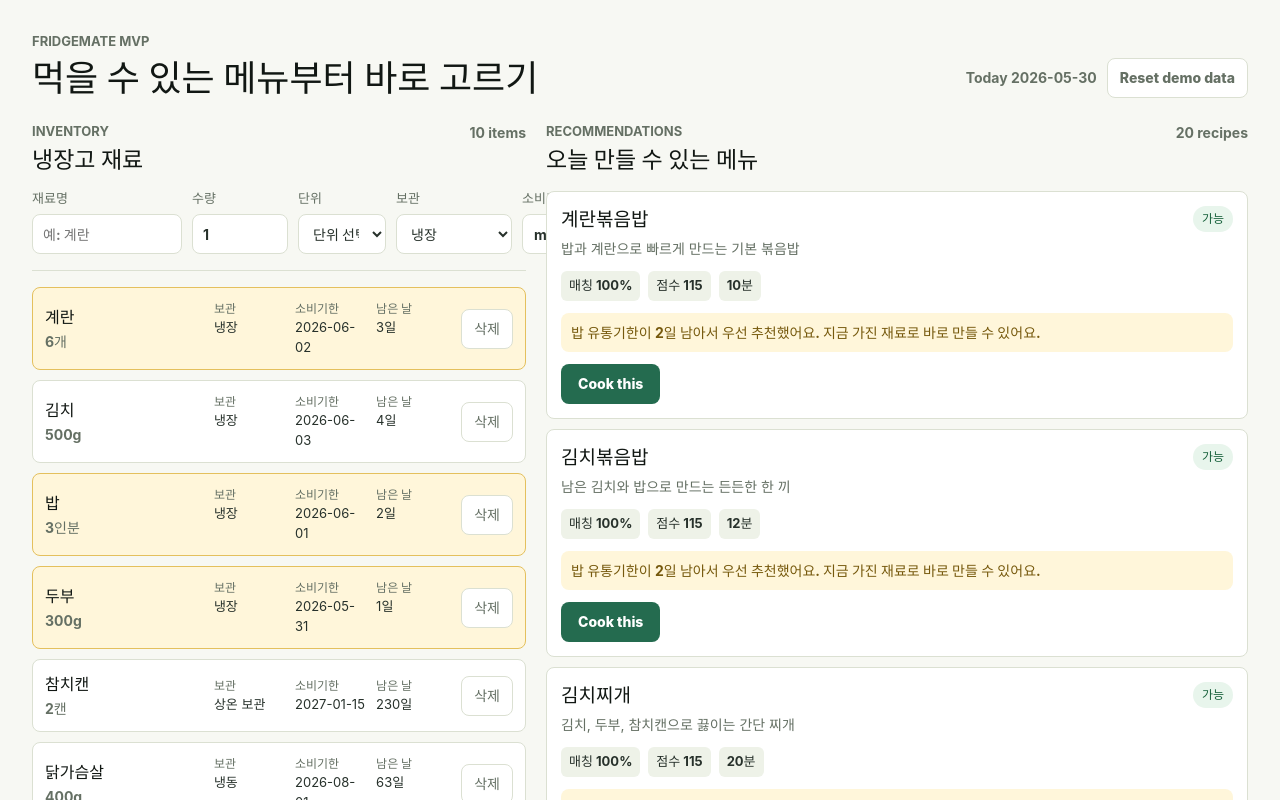
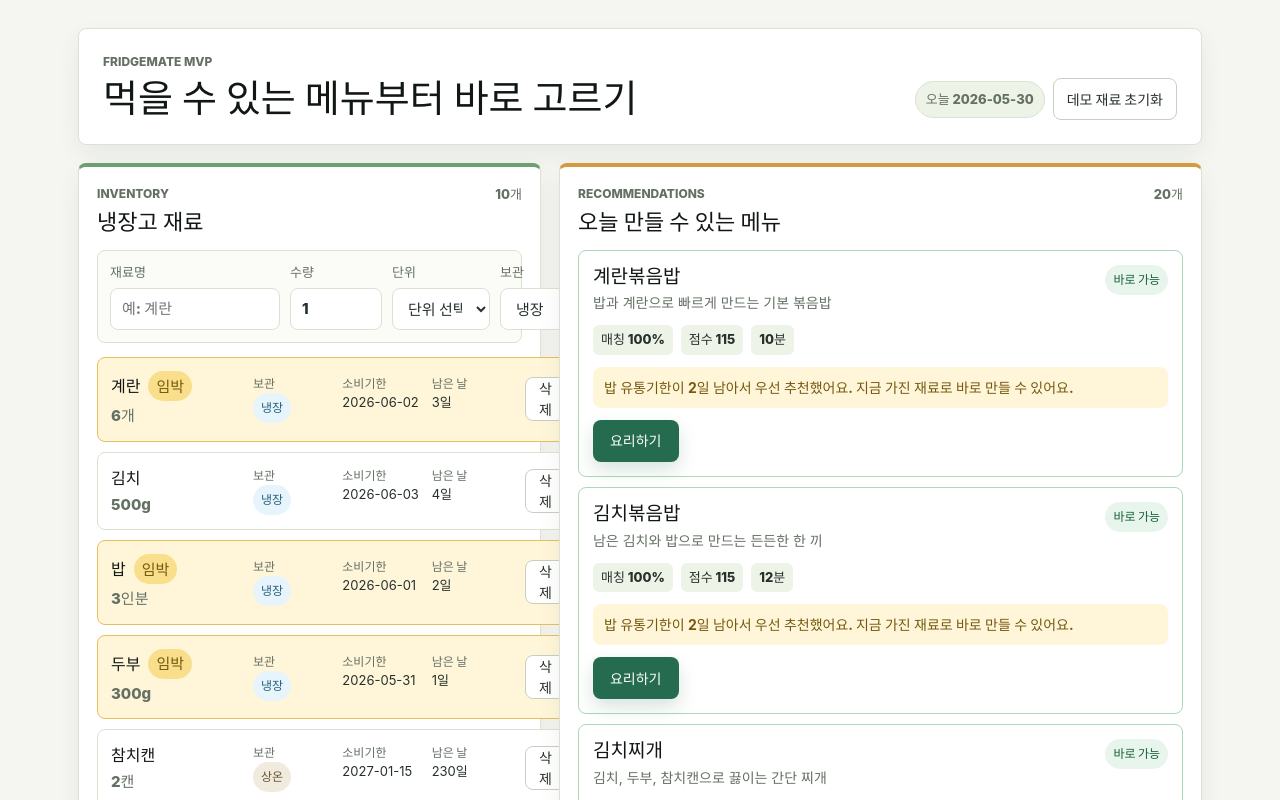
Before and after one commit to seonggwon-park/fridge-mate, a React (Vite) app: page / in a window 1280 px wide. Shown: the top 800 px of the page. Built offline with nearby package versions, Linux system fonts and the light colour scheme.

Commit message:
Polish FridgeMate UI

```diff
--- a/src/App.css
+++ b/src/App.css
@@ -1,28 +1,31 @@
 .app-shell {
-  width: min(1440px, 100%);
+  width: min(1180px, 100%);
   min-height: 100svh;
   margin: 0 auto;
-  padding: 32px;
+  padding: 18px;
   box-sizing: border-box;
 }
 
 .app-header {
-  display: flex;
-  align-items: flex-end;
-  justify-content: space-between;
-  gap: 24px;
-  margin-bottom: 24px;
+  display: grid;
+  gap: 16px;
+  margin-bottom: 18px;
+  padding: 18px;
+  border: 1px solid var(--border);
+  border-radius: 8px;
+  background: var(--surface);
+  box-shadow: var(--card-shadow);
 }
 
 .app-header h1 {
-  max-width: 760px;
+  max-width: 720px;
 }
 
 .eyebrow {
   margin: 0 0 6px;
   color: var(--muted);
-  font-size: 13px;
-  font-weight: 700;
+  font-size: 12px;
+  font-weight: 800;
   letter-spacing: 0;
   text-transform: uppercase;
 }
@@ -31,23 +34,33 @@
 .section-count {
   flex: 0 0 auto;
   color: var(--muted);
-  font-size: 14px;
-  font-weight: 700;
+  font-size: 13px;
+  font-weight: 800;
+}
+
+.today-badge {
+  padding: 8px 10px;
+  border: 1px solid var(--border);
+  border-radius: 999px;
+  background: var(--soft);
 }
 
 .header-actions {
   display: flex;
   align-items: center;
-  gap: 10px;
+  gap: 8px;
+  flex-wrap: wrap;
 }
 
 .status-message {
-  margin-bottom: 18px;
+  margin-bottom: 14px;
   padding: 12px 14px;
   border: 1px solid var(--border);
   border-radius: 8px;
   background: var(--surface);
   color: var(--text-strong);
+  font-weight: 700;
+  box-shadow: var(--card-shadow);
 }
 
 .status-message.success {
@@ -62,33 +75,43 @@
 
 .workspace-grid {
   display: grid;
-  grid-template-columns: minmax(360px, 0.95fr) minmax(420px, 1.35fr);
-  gap: 20px;
+  grid-template-columns: 1fr;
+  gap: 16px;
   align-items: start;
 }
 
 .workspace-section {
   min-width: 0;
+  padding: 16px;
+  border: 1px solid var(--border);
+  border-radius: 8px;
+  background: var(--surface);
+  box-shadow: var(--card-shadow);
+}
+
+.inventory-section {
+  border-top: 4px solid var(--inventory-accent);
+}
+
+.recommendations-section {
+  border-top: 4px solid var(--recipe-accent);
 }
 
 .section-heading {
   display: flex;
   align-items: flex-start;
   justify-content: space-between;
-  gap: 16px;
+  gap: 12px;
   margin-bottom: 14px;
 }
 
 .ingredient-form {
   display: grid;
-  grid-template-columns: minmax(150px, 1.4fr) minmax(96px, 0.7fr) minmax(
-      88px,
-      0.6fr
-    ) minmax(116px, 0.8fr) minmax(138px, 0.9fr) auto;
   gap: 10px;
-  align-items: end;
-  padding-bottom: 16px;
-  border-bottom: 1px solid var(--border);
+  padding: 12px;
+  border: 1px solid var(--border);
+  border-radius: 8px;
+  background: var(--form-bg);
 }
 
 label {
@@ -96,7 +119,7 @@ label {
   gap: 6px;
   color: var(--muted);
   font-size: 13px;
-  font-weight: 700;
+  font-weight: 800;
 }
 
 .field-hint {
@@ -108,38 +131,52 @@ label {
 input,
 select {
   width: 100%;
-  min-height: 40px;
-  padding: 0 10px;
+  min-height: 42px;
+  padding: 0 11px;
   box-sizing: border-box;
   border: 1px solid var(--border);
   border-radius: 8px;
   background: var(--surface);
   color: var(--text);
   font: inherit;
-  font-size: 14px;
+  font-size: 15px;
 }
 
 input:focus,
 select:focus {
   border-color: var(--focus);
-  outline: 2px solid var(--focus-ring);
+  outline: 3px solid var(--focus-ring);
   outline-offset: 1px;
 }
 
 button {
-  min-height: 40px;
+  min-height: 42px;
   border: 1px solid transparent;
   border-radius: 8px;
   cursor: pointer;
   font: inherit;
   font-size: 14px;
-  font-weight: 800;
+  font-weight: 850;
+  transition:
+    background 0.15s ease,
+    border-color 0.15s ease,
+    box-shadow 0.15s ease,
+    transform 0.15s ease;
+}
+
+button:hover {
+  transform: translateY(-1px);
+}
+
+button:active {
+  transform: translateY(0);
 }
 
 .primary-action {
   padding: 0 16px;
   background: var(--primary);
   color: #ffffff;
+  box-shadow: 0 8px 18px rgba(36, 107, 79, 0.18);
 }
 
 .primary-action:hover {
@@ -147,26 +184,27 @@ button {
 }
 
 .secondary-action {
-  padding: 0 12px;
-  border-color: var(--border);
+  padding: 0 13px;
+  border-color: var(--border-strong);
   background: var(--surface);
-  color: var(--muted);
+  color: var(--text);
 }
 
 .secondary-action:hover {
-  color: var(--text-strong);
   border-color: var(--muted);
+  box-shadow: var(--card-shadow);
 }
 
 .inventory-list,
 .recipe-list {
   display: grid;
   gap: 10px;
-  margin-top: 16px;
+  margin-top: 14px;
 }
 
 .ingredient-row,
-.recipe-card {
+.recipe-card,
+.empty-state {
   border: 1px solid var(--border);
   border-radius: 8px;
   background: var(--surface);
@@ -174,10 +212,8 @@ button {
 
 .ingredient-row {
   display: grid;
-  grid-template-columns: minmax(120px, 1fr) minmax(220px, 1.5fr) auto;
   gap: 12px;
-  align-items: center;
-  padding: 12px;
+  padding: 13px;
 }
 
 .ingredient-row.is-urgent {
@@ -187,7 +223,14 @@ button {
 
 .ingredient-main {
   display: grid;
-  gap: 2px;
+  gap: 4px;
+}
+
+.ingredient-title {
+  display: flex;
+  align-items: center;
+  gap: 8px;
+  flex-wrap: wrap;
 }
 
 .ingredient-main strong,
@@ -197,8 +240,8 @@ button {
 
 .ingredient-main span {
   color: var(--muted);
-  font-size: 14px;
-  font-weight: 700;
+  font-size: 15px;
+  font-weight: 800;
 }
 
 .ingredient-meta {
@@ -208,14 +251,10 @@ button {
   margin: 0;
 }
 
-.ingredient-meta div {
-  min-width: 0;
-}
-
 .ingredient-meta dt {
   color: var(--muted);
   font-size: 12px;
-  font-weight: 700;
+  font-weight: 800;
 }
 
 .ingredient-meta dd {
@@ -224,14 +263,53 @@ button {
   font-size: 13px;
 }
 
+.badge {
+  display: inline-flex;
+  align-items: center;
+  justify-content: center;
+  width: fit-content;
+  min-height: 24px;
+  padding: 3px 8px;
+  border-radius: 999px;
+  font-size: 12px;
+  font-weight: 900;
+  line-height: 1;
+}
+
+.badge.storage-fridge {
+  background: var(--cold-bg);
+  color: var(--cold-text);
+}
+
+.badge.storage-freezer {
+  background: var(--freezer-bg);
+  color: var(--freezer-text);
+}
+
+.badge.storage-room,
+.badge.storage-pantry {
+  background: var(--room-bg);
+  color: var(--room-text);
+}
+
+.badge.urgent {
+  background: var(--warning-strong-bg);
+  color: var(--warning-text);
+}
+
 .recipe-card {
   display: grid;
   gap: 12px;
   padding: 14px;
 }
 
+.recipe-card.can-cook-card {
+  border-color: var(--success-border);
+}
+
 .recipe-card-header {
   display: flex;
+  align-items: flex-start;
   justify-content: space-between;
   gap: 12px;
 }
@@ -239,6 +317,7 @@ button {
 .recipe-card h3 {
   margin: 0 0 4px;
   font-size: 19px;
+  line-height: 1.25;
 }
 
 .recipe-card p {
@@ -249,10 +328,6 @@ button {
 .status-pill {
   align-self: start;
   flex: 0 0 auto;
-  padding: 4px 9px;
-  border-radius: 999px;
-  font-size: 12px;
-  font-weight: 900;
 }
 
 .status-pill.can-cook {
@@ -277,7 +352,7 @@ button {
   background: var(--soft);
   color: var(--text);
   font-size: 13px;
-  font-weight: 700;
+  font-weight: 800;
 }
 
 .urgency-note {
@@ -285,15 +360,15 @@ button {
   border-radius: 8px;
   background: var(--warning-bg);
   color: var(--warning-text);
-  font-weight: 700;
+  font-weight: 800;
 }
 
 .recommendation-explanation {
-  padding: 9px 10px;
+  padding: 10px 11px;
   border-radius: 8px;
   background: var(--soft);
   color: var(--text);
-  font-weight: 700;
+  font-weight: 750;
 }
 
 .recommendation-explanation.urgency-note {
@@ -309,7 +384,7 @@ button {
 .missing-ingredients span {
   color: var(--muted);
   font-size: 13px;
-  font-weight: 800;
+  font-weight: 850;
 }
 
 .missing-ingredients ul {
@@ -322,15 +397,32 @@ button {
 }
 
 .missing-ingredients li {
-  padding: 4px 8px;
+  padding: 5px 8px;
   border-radius: 6px;
   background: var(--soft);
   color: var(--text);
   font-size: 13px;
+  font-weight: 700;
 }
 
 .cook-action {
   justify-self: start;
+}
+
+.empty-state {
+  display: grid;
+  gap: 4px;
+  padding: 16px;
+  background: var(--empty-bg);
+  color: var(--muted);
+}
+
+.empty-state strong {
+  color: var(--text-strong);
+}
+
+.empty-state span {
+  font-size: 14px;
 }
 
 .modal-backdrop {
@@ -338,17 +430,17 @@ button {
   inset: 0;
   z-index: 10;
   display: grid;
-  place-items: center;
-  padding: 20px;
-  background: rgba(17, 23, 19, 0.45);
+  place-items: end center;
+  padding: 16px;
+  background: rgba(17, 23, 19, 0.48);
 }
 
 .cook-modal {
   width: min(560px, 100%);
-  max-height: calc(100svh - 40px);
+  max-height: calc(100svh - 32px);
   overflow: auto;
   box-sizing: border-box;
-  padding: 20px;
+  padding: 18px;
   border: 1px solid var(--border);
   border-radius: 8px;
   background: var(--surface);
@@ -356,7 +448,14 @@ button {
 }
 
 .modal-heading {
+  display: grid;
+  gap: 5px;
   margin-bottom: 16px;
+}
+
+.modal-heading p:not(.eyebrow) {
+  color: var(--muted);
+  font-size: 14px;
 }
 
 .consumption-table {
@@ -364,6 +463,7 @@ button {
   border: 1px solid var(--border);
   border-radius: 8px;
   overflow: hidden;
+  background: var(--surface);
 }
 
 .consumption-row {
@@ -373,7 +473,7 @@ button {
       0.8fr
     );
   gap: 10px;
-  padding: 10px 12px;
+  padding: 11px 12px;
   border-top: 1px solid var(--border);
   font-size: 14px;
 }
@@ -386,27 +486,63 @@ button {
   background: var(--soft);
   color: var(--muted);
   font-size: 13px;
-  font-weight: 800;
+  font-weight: 850;
 }
 
 .modal-actions {
-  display: flex;
-  justify-content: flex-end;
-  gap: 10px;
+  display: grid;
+  grid-template-columns: 1fr;
+  gap: 8px;
   margin-top: 16px;
 }
 
-@media (max-width: 1120px) {
-  .workspace-grid {
-    grid-template-columns: 1fr;
+@media (min-width: 720px) {
+  .app-shell {
+    padding: 28px;
+  }
+
+  .app-header {
+    grid-template-columns: 1fr auto;
+    align-items: end;
+    padding: 24px;
+  }
+
+  .workspace-section {
+    padding: 18px;
+  }
+
+  .ingredient-row {
+    grid-template-columns: minmax(130px, 0.8fr) minmax(260px, 1.5fr) auto;
+    align-items: center;
+  }
+
+  .ingredient-form {
+    grid-template-columns: minmax(170px, 1.4fr) minmax(92px, 0.7fr) minmax(
+        98px,
+        0.7fr
+      ) minmax(112px, 0.8fr) minmax(140px, 0.9fr) auto;
+    align-items: end;
+  }
+
+  .modal-backdrop {
+    place-items: center;
+    padding: 24px;
+  }
+
+  .modal-actions {
+    grid-template-columns: auto auto;
+    justify-content: end;
   }
 }
 
-@media (max-width: 760px) {
-  .app-shell {
-    padding: 20px;
+@media (min-width: 1120px) {
+  .workspace-grid {
+    grid-template-columns: minmax(380px, 0.9fr) minmax(500px, 1.25fr);
+    gap: 18px;
   }
+}
 
+@media (max-width: 719px) {
   .app-header,
   .section-heading,
   .recipe-card-header {
@@ -419,20 +555,21 @@ button {
     width: 100%;
   }
 
-  .ingredient-form,
-  .ingredient-row {
+  .header-actions .secondary-action {
+    flex: 1;
+  }
+
+  .ingredient-meta,
+  .consumption-row {
     grid-template-columns: 1fr;
   }
 
-  .ingredient-meta {
-    grid-template-columns: 1fr;
+  .secondary-action,
+  .primary-action {
+    width: 100%;
   }
 
-  .modal-actions {
-    flex-direction: column-reverse;
-  }
-
-  .consumption-row {
-    grid-template-columns: 1fr;
+  .cook-action {
+    justify-self: stretch;
   }
 }
--- a/src/App.tsx
+++ b/src/App.tsx
@@ -101,13 +101,13 @@ function App() {
           <h1>먹을 수 있는 메뉴부터 바로 고르기</h1>
         </div>
         <div className="header-actions">
-          <div className="today-badge">Today {today}</div>
+          <div className="today-badge">오늘 {today}</div>
           <button
             type="button"
             className="secondary-action"
             onClick={handleResetDemoData}
           >
-            Reset demo data
+            데모 재료 초기화
           </button>
         </div>
       </header>
--- a/src/components/InventorySection.tsx
+++ b/src/components/InventorySection.tsx
@@ -24,7 +24,7 @@ const storageTypes: StorageType[] = ["fridge", "freezer", "pantry", "room"];
 const storageTypeLabels: Record<StorageType, string> = {
   fridge: "냉장",
   freezer: "냉동",
-  pantry: "상온 보관",
+  pantry: "상온",
   room: "실온",
 };
 
@@ -100,7 +100,7 @@ export function InventorySection({
           <p className="eyebrow">Inventory</p>
           <h2>냉장고 재료</h2>
         </div>
-        <span className="section-count">{inventory.length} items</span>
+        <span className="section-count">{inventory.length}개</span>
       </div>
 
       <form className="ingredient-form" onSubmit={handleSubmit}>
@@ -190,6 +190,13 @@ export function InventorySection({
       </form>
 
       <div className="inventory-list">
+        {inventory.length === 0 ? (
+          <div className="empty-state">
+            <strong>아직 등록된 재료가 없어요.</strong>
+            <span>자주 쓰는 재료 이름을 입력하면 단위와 소비기한을 추천해드려요.</span>
+          </div>
+        ) : null}
+
         {inventory.map((ingredient) => {
           const daysUntilExpiry = getDaysUntilExpiry(
             ingredient.expiryDate,
@@ -203,7 +210,10 @@ export function InventorySection({
               key={ingredient.id}
             >
               <div className="ingredient-main">
-                <strong>{ingredient.name}</strong>
+                <div className="ingredient-title">
+                  <strong>{ingredient.name}</strong>
+                  {isUrgent ? <span className="badge urgent">임박</span> : null}
+                </div>
                 <span>
                   {ingredient.quantity}
                   {getUnitLabel(ingredient.unit, ingredient.name)}
@@ -213,7 +223,15 @@ export function InventorySection({
               <dl className="ingredient-meta">
                 <div>
                   <dt>보관</dt>
-                  <dd>{storageTypeLabels[ingredient.storageType]}</dd>
+                  <dd>
+                    <span
+                      className={`badge storage ${getStorageBadgeClass(
+                        ingredient.storageType,
+                      )}`}
+                    >
+                      {storageTypeLabels[ingredient.storageType]}
+                    </span>
+                  </dd>
                 </div>
                 <div>
                   <dt>소비기한</dt>
@@ -261,3 +279,7 @@ function toUtcDay(dateKey: string): number {
 
   return Date.UTC(year, month - 1, day) / 86_400_000;
 }
+
+function getStorageBadgeClass(storageType: StorageType): string {
+  return `storage-${storageType}`;
+}
--- a/src/components/RecipeRecommendations.tsx
+++ b/src/components/RecipeRecommendations.tsx
@@ -9,6 +9,10 @@ export function RecipeRecommendations({
   recommendations,
   onCookRecipe,
 }: RecipeRecommendationsProps) {
+  const hasCookableRecipe = recommendations.some(
+    (recommendation) => recommendation.canCook,
+  );
+
   return (
     <section className="workspace-section recommendations-section">
       <div className="section-heading">
@@ -16,23 +20,35 @@ export function RecipeRecommendations({
           <p className="eyebrow">Recommendations</p>
           <h2>오늘 만들 수 있는 메뉴</h2>
         </div>
-        <span className="section-count">{recommendations.length} recipes</span>
+        <span className="section-count">{recommendations.length}개</span>
       </div>
 
       <div className="recipe-list">
+        {!hasCookableRecipe ? (
+          <div className="empty-state">
+            <strong>바로 만들 수 있는 메뉴가 아직 없어요.</strong>
+            <span>부족한 재료를 하나만 추가해도 추천이 달라질 수 있어요.</span>
+          </div>
+        ) : null}
+
         {recommendations.map((recommendation) => (
-          <article className="recipe-card" key={recommendation.recipe.id}>
+          <article
+            className={`recipe-card ${
+              recommendation.canCook ? "can-cook-card" : ""
+            }`}
+            key={recommendation.recipe.id}
+          >
             <div className="recipe-card-header">
               <div>
                 <h3>{recommendation.recipe.name}</h3>
                 <p>{recommendation.recipe.description}</p>
               </div>
               <span
-                className={`status-pill ${
+                className={`badge status-pill ${
                   recommendation.canCook ? "can-cook" : "needs-more"
                 }`}
               >
-                {recommendation.canCook ? "가능" : "부족"}
+                {recommendation.canCook ? "바로 가능" : "재료 부족"}
               </span>
             </div>
 
@@ -75,7 +91,7 @@ export function RecipeRecommendations({
                 className="primary-action cook-action"
                 onClick={() => onCookRecipe(recommendation.recipe)}
               >
-                Cook this
+                요리하기
               </button>
             ) : null}
           </article>
--- a/src/index.css
+++ b/src/index.css
@@ -1,13 +1,18 @@
 :root {
-  --bg: #f7f8f3;
+  --bg: #f5f6f1;
   --surface: #ffffff;
-  --soft: #eef2e8;
-  --border: #dbe0d2;
+  --soft: #eef3e8;
+  --form-bg: #fbfcf8;
+  --empty-bg: #f8faf4;
+  --border: #dbe2d2;
+  --border-strong: #c7d0c0;
   --text: #27312b;
   --text-strong: #111713;
   --muted: #657064;
   --primary: #246b4f;
   --primary-hover: #1b573f;
+  --inventory-accent: #6d9f71;
+  --recipe-accent: #d39a3f;
   --focus: #35785f;
   --focus-ring: rgba(53, 120, 95, 0.2);
   --success-bg: #e8f5ec;
@@ -18,7 +23,15 @@
   --danger-text: #a33b22;
   --warning-bg: #fff6da;
   --warning-border: #e4c05d;
+  --warning-strong-bg: #f9df8b;
   --warning-text: #76590d;
+  --cold-bg: #e8f4fb;
+  --cold-text: #22627e;
+  --freezer-bg: #edf1ff;
+  --freezer-text: #394f9f;
+  --room-bg: #f0eadf;
+  --room-text: #6a5433;
+  --card-shadow: 0 10px 24px rgba(25, 36, 28, 0.06);
   --modal-shadow: 0 24px 70px rgba(17, 23, 19, 0.25);
   --sans:
     Inter, ui-sans-serif, system-ui, -apple-system, BlinkMacSystemFont,
@@ -61,17 +74,11 @@ h2 {
 }
 
 h1 {
-  font-size: 36px;
-  line-height: 1.12;
+  font-size: clamp(29px, 5vw, 38px);
+  line-height: 1.14;
 }
 
 h2 {
-  font-size: 23px;
+  font-size: 22px;
   line-height: 1.2;
 }
-
-@media (max-width: 760px) {
-  h1 {
-    font-size: 29px;
-  }
-}
```
Also changed, not shown: src/components/CookingConfirmationModal.tsx (+4 -3 lines).
